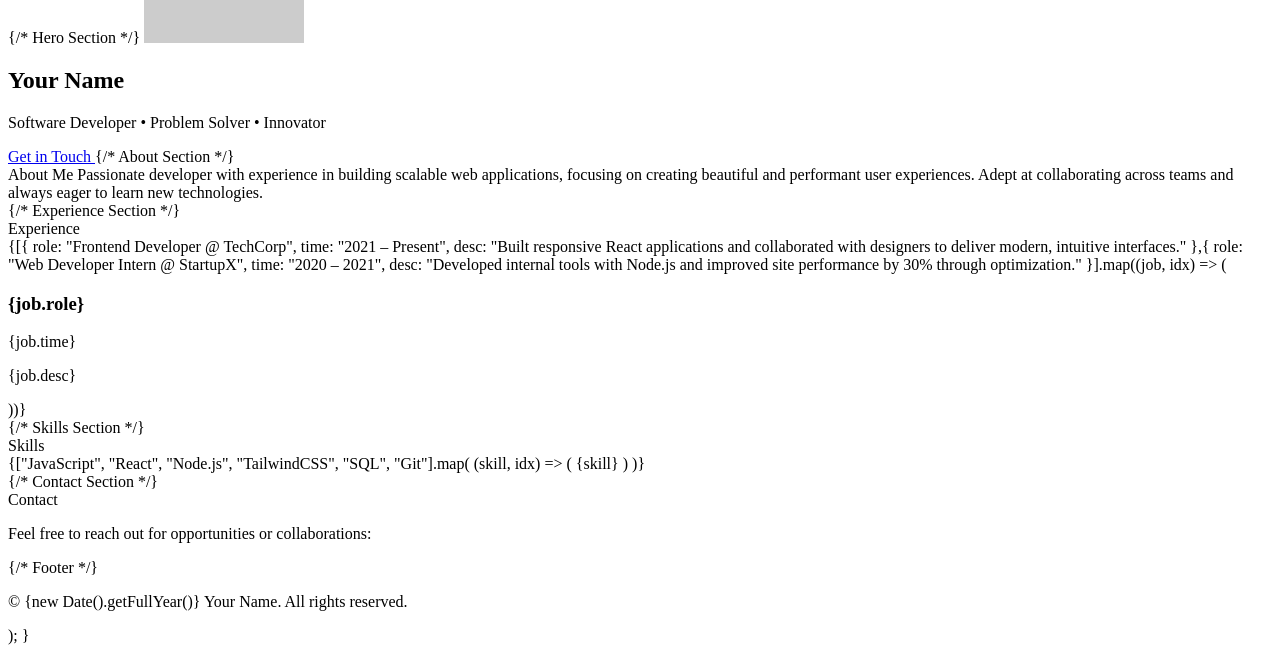
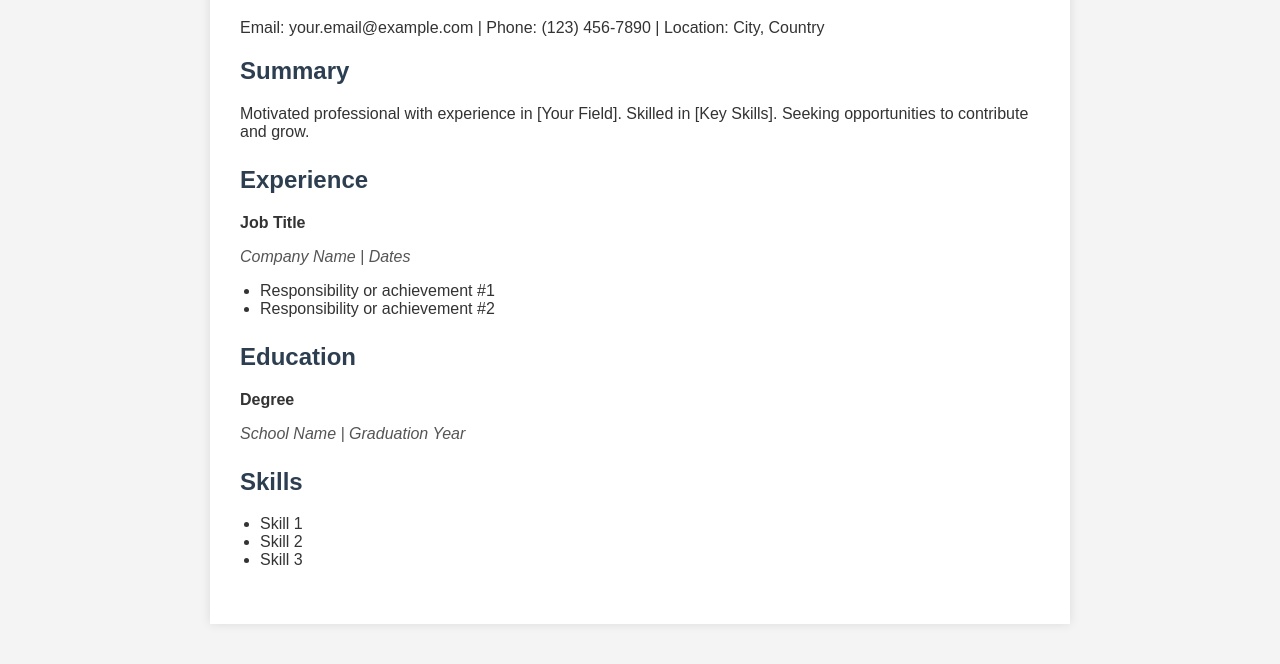
Before and after one commit to Agnelof/Resume, a plain HTML site: page index.html in a window 1280 px wide. Shown: the part 143-807 px from the top of the page. Drawn offline with Linux system fonts and the light colour scheme; placeholder pictures from the web are drawn by us.

Commit message:
Update index.html

```diff
--- a/index.html
+++ b/index.html
@@ -1,142 +1,78 @@
-import { motion } from "framer-motion";
-export default function Portfolio() { return (
-{/* Header / Navigation */}
-Your Name
-•	About
-•	Experience
-•	Skills
-•	Contact
-  <main className="max-w-5xl mx-auto p-6 space-y-24">
-    {/* Hero Section */}
-    <motion.section
-      initial={{ opacity: 0, y: 40 }}
-      animate={{ opacity: 1, y: 0 }}
-      transition={{ duration: 0.8 }}
-      className="flex flex-col items-center text-center pt-12"
-    >
-      <img
-        {/* src="https://via.placeholder.com/160" */}
-        {/alt="Profile"/}
-        {/className="w-40 h-40 rounded-full border-4 border-gray-200 shadow mb-6"/}
-      />
-      <h2 className="text-3xl font-bold mb-2">Your Name</h2>
-      <p className="text-gray-600 mb-4">Software Developer • Problem Solver • Innovator</p>
-      <a
-        href="#contact"
-        className="px-6 py-2 bg-blue-600 text-white rounded-full shadow hover:bg-blue-700 transition"
-      >
-        Get in Touch
-      </a>
-    </motion.section>
+<!DOCTYPE html>
+<html lang="en">
+<head>
+  <meta charset="UTF-8">
+  <title>Basic Resume</title>
+  <style>
+    body {
+      font-family: Arial, sans-serif;
+      margin: 40px;
+      background-color: #f4f4f4;
+      color: #333;
+    }
+    .resume {
+      background-color: #fff;
+      padding: 30px;
+      max-width: 800px;
+      margin: auto;
+      box-shadow: 0 0 10px rgba(0,0,0,0.1);
+    }
+    h1, h2 {
+      color: #2c3e50;
+    }
+    h1 {
+      border-bottom: 2px solid #3498db;
+      padding-bottom: 10px;
+    }
+    .section {
+      margin-bottom: 25px;
+    }
+    .job-title {
+      font-weight: bold;
+    }
+    .company {
+      font-style: italic;
+      color: #555;
+    }
+    ul {
+      padding-left: 20px;
+    }
+  </style>
+</head>
+<body>
+  <div class="resume">
+    <h1>Your Name</h1>
+    <p>Email: your.email@example.com | Phone: (123) 456-7890 | Location: City, Country</p>
 
-    {/* About Section */}
-    <section id="about">
-      <motion.h2
-        initial={{ opacity: 0, x: -40 }}
-        whileInView={{ opacity: 1, x: 0 }}
-        transition={{ duration: 0.6 }}
-        viewport={{ once: true }}
-        className="text-2xl font-semibold border-b pb-2 mb-4"
-      >
-        About Me
-      </motion.h2>
-      <motion.p
-        initial={{ opacity: 0 }}
-        whileInView={{ opacity: 1 }}
-        transition={{ delay: 0.2 }}
-        viewport={{ once: true }}
-      >
-        Passionate developer with experience in building scalable web applications,
-        focusing on creating beautiful and performant user experiences. Adept at
-        collaborating across teams and always eager to learn new technologies.
-      </motion.p>
-    </section>
+    <div class="section">
+      <h2>Summary</h2>
+      <p>Motivated professional with experience in [Your Field]. Skilled in [Key Skills]. Seeking opportunities to contribute and grow.</p>
+    </div>
 
-    {/* Experience Section */}
-    <section id="experience">
-      <motion.h2
-        initial={{ opacity: 0, x: -40 }}
-        whileInView={{ opacity: 1, x: 0 }}
-        transition={{ duration: 0.6 }}
-        viewport={{ once: true }}
-        className="text-2xl font-semibold border-b pb-2 mb-6"
-      >
-        Experience
-      </motion.h2>
-      <div className="space-y-6">
-        {[{
-          role: "Frontend Developer @ TechCorp",
-          time: "2021 – Present",
-          desc: "Built responsive React applications and collaborated with designers to deliver modern, intuitive interfaces."
-        },{
-          role: "Web Developer Intern @ StartupX",
-          time: "2020 – 2021",
-          desc: "Developed internal tools with Node.js and improved site performance by 30% through optimization."
-        }].map((job, idx) => (
-          <motion.div
-            key={idx}
-            initial={{ opacity: 0, y: 30 }}
-            whileInView={{ opacity: 1, y: 0 }}
-            transition={{ duration: 0.6, delay: idx * 0.2 }}
-            viewport={{ once: true }}
-          >
-            <h3 className="font-bold text-lg">{job.role}</h3>
-            <p className="text-sm text-gray-500">{job.time}</p>
-            <p>{job.desc}</p>
-          </motion.div>
-        ))}
-      </div>
-    </section>
+    <div class="section">
+      <h2>Experience</h2>
+      <p class="job-title">Job Title</p>
+      <p class="company">Company Name | Dates</p>
+      <ul>
+        <li>Responsibility or achievement #1</li>
+        <li>Responsibility or achievement #2</li>
+      </ul>
+    </div>
 
-    {/* Skills Section */}
-    <section id="skills">
-      <motion.h2
-        initial={{ opacity: 0, x: -40 }}
-        whileInView={{ opacity: 1, x: 0 }}
-        transition={{ duration: 0.6 }}
-        viewport={{ once: true }}
-        className="text-2xl font-semibold border-b pb-2 mb-6"
-      >
-        Skills
-      </motion.h2>
-      <div className="flex flex-wrap gap-3">
-        {["JavaScript", "React", "Node.js", "TailwindCSS", "SQL", "Git"].map(
-          (skill, idx) => (
-            <motion.span
-              key={skill}
-              initial={{ opacity: 0, scale: 0.8 }}
-              whileInView={{ opacity: 1, scale: 1 }}
-              transition={{ duration: 0.4, delay: idx * 0.1 }}
-              viewport={{ once: true }}
-              className="px-4 py-1 bg-blue-100 text-blue-700 rounded-full text-sm shadow"
-            >
-              {skill}
-            </motion.span>
-          )
-        )}
-      </div>
-    </section>
+    <div class="section">
+      <h2>Education</h2>
+      <p class="job-title">Degree</p>
+      <p class="company">School Name | Graduation Year</p>
+    </div>
 
-    {/* Contact Section */}
-    <section id="contact" className="pb-12">
-      <motion.h2
-        initial={{ opacity: 0, x: -40 }}
-        whileInView={{ opacity: 1, x: 0 }}
-        transition={{ duration: 0.6 }}
-        viewport={{ once: true }}
-        className="text-2xl font-semibold border-b pb-2 mb-6"
-      >
-        Contact
-      </motion.h2>
-      <p className="mb-4">Feel free to reach out for opportunities or collaborations:</p>
-      <ul className="space-y-2 text-gray-700">
-             </ul>
-    </section>
-  </main>
-
-  {/* Footer */}
-  <footer className="bg-gray-900 text-white text-center py-4 mt-12">
-    <p>&copy; {new Date().getFullYear()} Your Name. All rights reserved.</p>
-  </footer>
-</div>
-); }
+    <div class="section">
+      <h2>Skills</h2>
+      <ul>
+        <li>Skill 1</li>
+        <li>Skill 2</li>
+        <li>Skill 3</li>
+      </ul>
+    </div>
+  </div>
+</body>
+</html>
```
